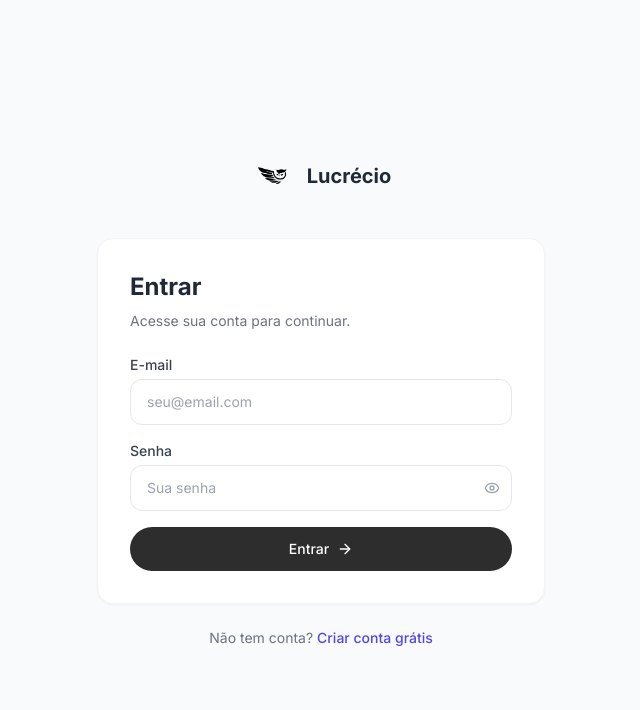
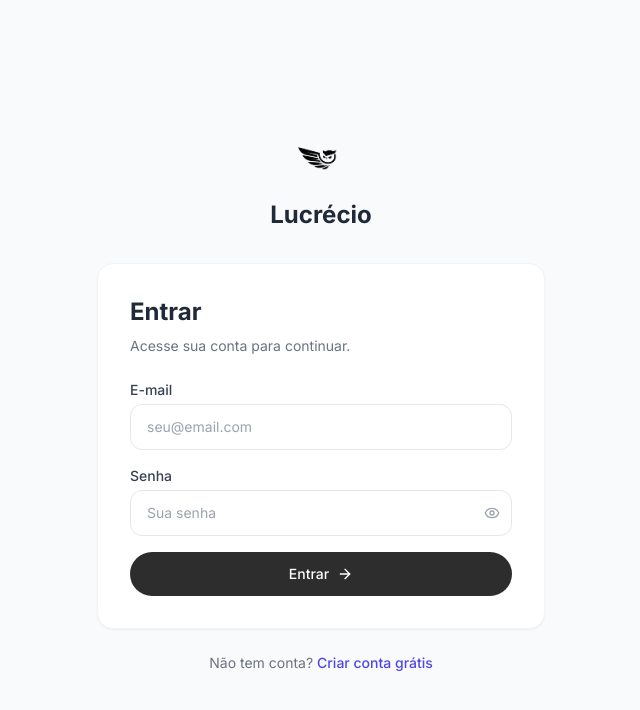
Before and after one commit to raylonf/finan-ia, a Next.js app: page /login in a window 1280 px wide. Shown: the top 710 px of the page, without its empty margins (319-959 px from the left). Built offline with nearby package versions, Linux system fonts and the light colour scheme.

Commit message:
fix: logo no login/cadastro usando img direto, empilhado verticalmente

```diff
--- a/src/app/cadastro/page.tsx
+++ b/src/app/cadastro/page.tsx
@@ -57,11 +57,9 @@ export default function CadastroPage() {
     <div className="min-h-screen bg-gray-50 flex items-center justify-center p-6">
       <div className="w-full max-w-md">
         <div className="text-center mb-8">
-          <div className="inline-flex items-center gap-2">
-            <div className="w-12 h-12 flex items-center justify-center">
-              <OwlIcon className="w-12 h-12" />
-            </div>
-            <span className="font-bold text-gray-800 text-xl">Lucrécio</span>
+          <div className="inline-flex flex-col items-center gap-2">
+            <img src="/owl-logo.png" alt="Lucrécio" className="w-16 h-16 object-contain" />
+            <span className="font-bold text-gray-800 text-2xl">Lucrécio</span>
           </div>
         </div>
 
--- a/src/app/login/page.tsx
+++ b/src/app/login/page.tsx
@@ -46,11 +46,9 @@ export default function LoginPage() {
     <div className="min-h-screen bg-gray-50 flex items-center justify-center p-6">
       <div className="w-full max-w-md">
         <div className="text-center mb-8">
-          <div className="inline-flex items-center gap-2">
-            <div className="w-12 h-12 flex items-center justify-center">
-              <OwlIcon className="w-12 h-12" />
-            </div>
-            <span className="font-bold text-gray-800 text-xl">Lucrécio</span>
+          <div className="inline-flex flex-col items-center gap-2">
+            <img src="/owl-logo.png" alt="Lucrécio" className="w-16 h-16 object-contain" />
+            <span className="font-bold text-gray-800 text-2xl">Lucrécio</span>
           </div>
         </div>
 
```
